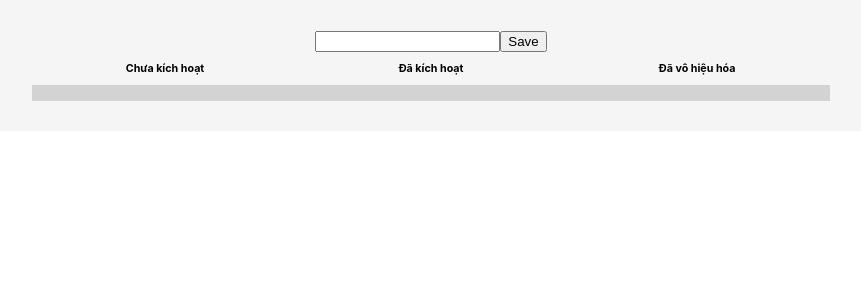
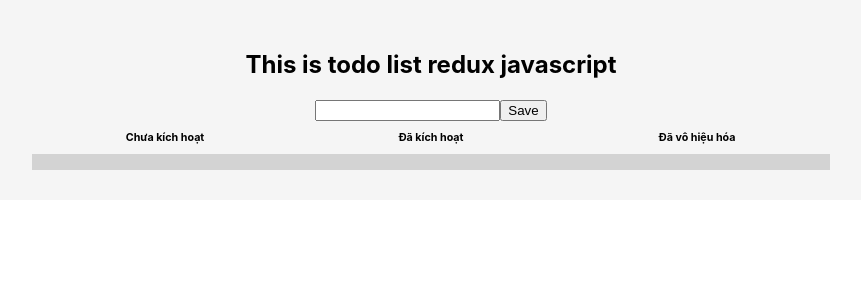
Before and after one commit to NguyenDuyTu97/todolist-redux, a React (Create React App) app: page / in a window 1280 px wide. Shown: the top 300 px of the page, without its empty margins (209-1070 px from the left). Built offline with nearby package versions, Linux system fonts and the light colour scheme.

Commit message:
feat: add title todo list

```diff
--- a/src/components/todolist/index.js
+++ b/src/components/todolist/index.js
@@ -64,6 +64,7 @@ function TodoList() {
 
     return (
         <div className="container">
+            <h2>This is todo list redux javascript</h2>
             <div id="heading">
                 <input
                     name='username'
```
